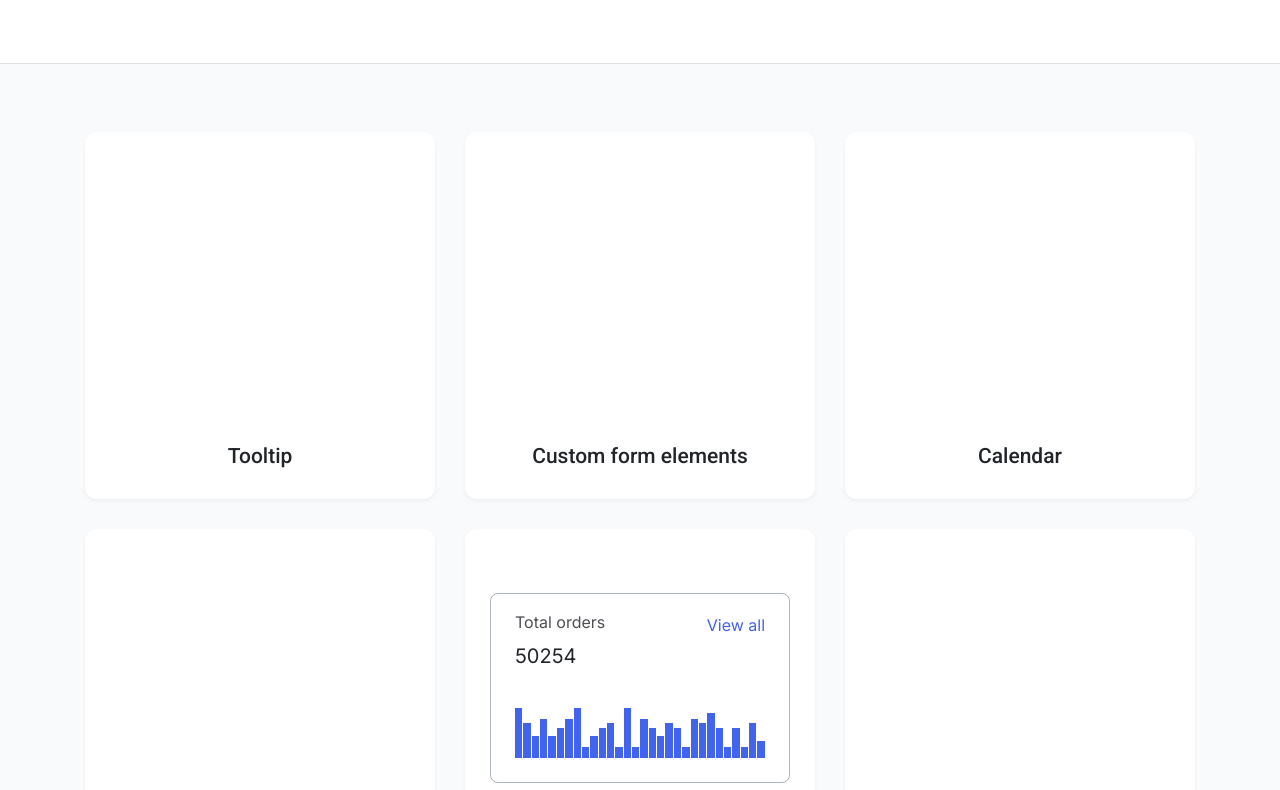
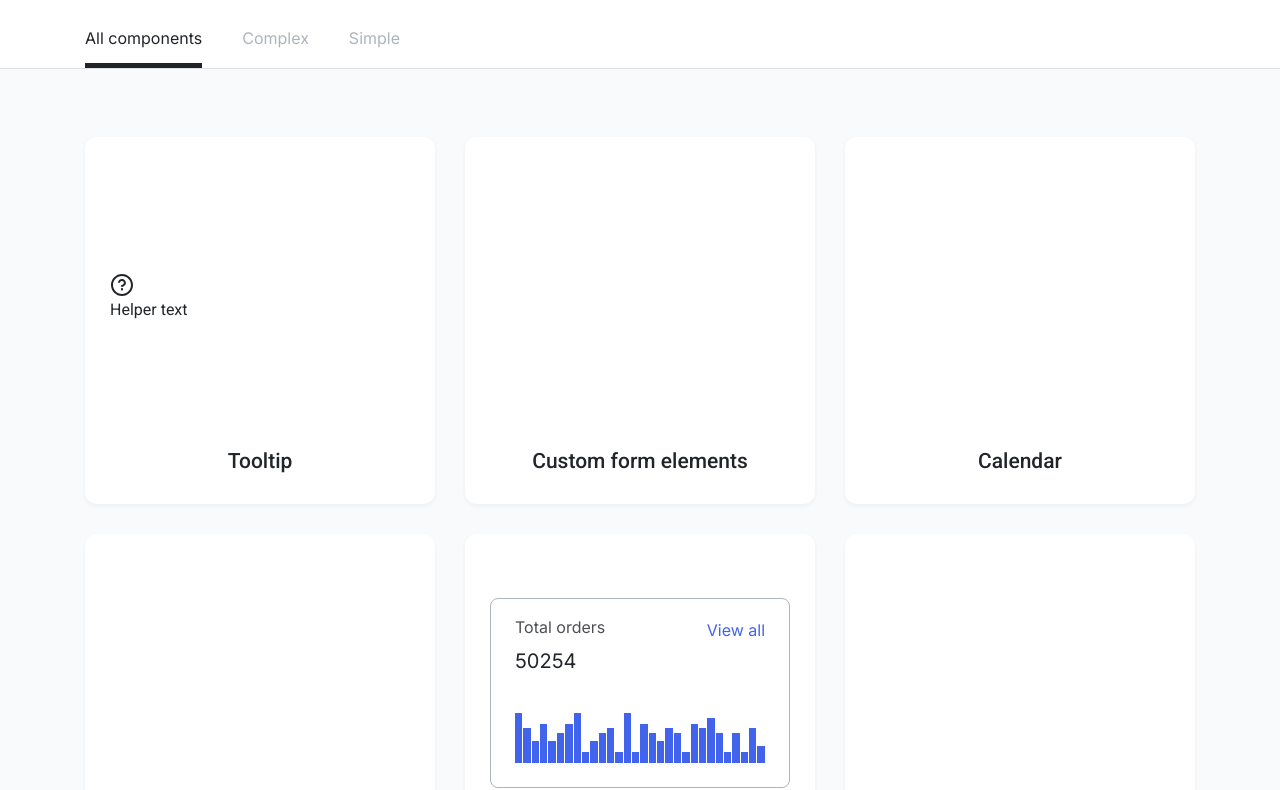
Before and after one commit to js-tasks-ru/htmlcss-20251006_larisa8, a website: page index.html in a window 1280 px wide. Shown: the part 174-964 px from the top of the page. Drawn offline with Linux system fonts and the light colour scheme.

Commit message:
feat: tabs, start work

```diff
--- a/assets/css/main.css
+++ b/assets/css/main.css
@@ -11,6 +11,7 @@
 @import '../../components/component/component.css';
 @import '../../04-lection2/01-histogram/histogram.css';
 @import '../../03-lection1/01-button/button.css';
+@import '../../components/tabs/tabs.css';
 
 :root {
     --white: #ffffff;
--- a/components/header/header.css
+++ b/components/header/header.css
@@ -1,5 +1,5 @@
 .header {
-  padding: 96px 0 69px;
+  padding: 96px 0 32px;
   background-color: var(--white);
   font-family: 'Inter', sans-serif;
 }
@@ -17,7 +17,7 @@
 
 @media screen and (min-width: 768px) {
   .header {
-    padding: 96px 0 77px;
+    padding: 96px 0 40px;
   }
 
   .header__title {
--- a/components/page/page.css
+++ b/components/page/page.css
@@ -9,7 +9,9 @@
   flex: 0 auto;
 }
 
-.page__preview {
+.page__preview,
+.page__content,
+.page__main {
   display: flex;
   flex-direction: column;
   flex: 1;
--- /dev/null
+++ b/components/tabs/tabs.css
@@ -0,0 +1,67 @@
+.tabs {
+  position: relative;
+  display: flex;
+  flex-direction: column;
+  flex: 1;
+}
+
+.tabs__content {
+  display: none;
+}
+
+.tabs__input {
+  position: absolute;
+  left: -100vw;
+}
+
+.tabs__input_all:checked ~ section .tabs__content_all,
+.tabs__input_complex:checked ~ section .tabs__content_complex,
+.tabs__input_simple:checked ~ section .tabs__content_simple {
+  display: block;
+}
+
+.tabs__scroller {
+  font-family: 'Inter', sans-serif;
+  font-style: normal;
+  font-weight: 400;
+  font-size: 16px;
+  line-height: 24px;
+  color: var(--grey-3);
+  background-color: var(--white);
+}
+
+.tabs__menu {
+  display: flex;
+  align-items: flex-start;
+  gap: 24px;
+}
+
+.tabs__label {
+  padding: 0 0 13px 0;
+  cursor: pointer;
+}
+
+.tabs__label:active,
+.tabs__label:focus,
+.tabs__label:hover {
+  color: var(--black);
+}
+
+.tabs__item {
+  display: flex;
+  align-items: center;
+  border-bottom: none;
+}
+
+.tabs__input_all:checked ~ .tabs__scroller .tabs__item_all,
+.tabs__input_simple:checked ~ .tabs__scroller .tabs__item_simple,
+.tabs__input_complex:checked ~ .tabs__scroller .tabs__item_complex {
+  border-bottom: 5px solid var(--black);
+  color: var(--black);
+}
+
+@media screen and (min-width: 768px) {
+  .tabs__menu {
+    gap: 40px;
+  }
+}
--- a/index.html
+++ b/index.html
@@ -6,16 +6,44 @@
         <link rel="stylesheet" href="./assets/css/main.css">
     </head>
     <body class="page">
+        <main role="main" class="page__main">
             <header role="banner" class="page__header header">
                 <div class="container">
                     <h1 role="heading" class="header__title">Reusable component library</h1>
                 </div>
             </header>
-        <main role="main" class="page__preview preview">
+            <section class="page__content">
+                <div class="tabs">
+                    <input class="tabs__input tabs__input_all" type="radio" name="tabs" id="#all-tab" checked>
+                    <input class="tabs__input tabs__input_complex" type="radio" name="tabs" id="#complex-tab">
+                    <input class="tabs__input tabs__input_simple" type="radio" name="tabs" id="#simple-tab">
+
+
+                    <nav class="tabs__scroller">
+                        <div class="container">
+                            <ul class="tabs__menu">
+                                <li class="tabs__item tabs__item_all"><label class="tabs__label" for="#all-tab">All components</label></li>
+                                <li class="tabs__item tabs__item_complex"><label class="tabs__label" for="#complex-tab">Complex</label></li>
+                                <li class="tabs__item tabs__item_simple"><label class="tabs__label" for="#simple-tab">Simple</label></li>
+                            </ul>
+                        </div>
+                    </nav>
+                    <section class="page__preview preview">
+                        <div class="tabs__content tabs__content_all">
+                            <!-- Все компоненты -->
                             <div class="container">
                                 <div class="card-grid">
                                     <div class="card">
-                        <div class="card__body"></div>
+                                        <div class="card__body">
+                                            <div class="tooltip">
+                                                <div class="tooltip__trigger">
+                                                    <svg class="tooltip__icon" viewBox="0 0 24 24" width="24" height="24" fill="none">
+                                                        <use href="../../assets/images/icons.svg#question"></use>
+                                                    </svg>
+                                                </div>
+                                                <div class="tooltip__bubble">Helper text</div>
+                                            </div>
+                                        </div>
                                         <div class="card__footer"><h3 class="card__title">Tooltip</h3></div>
                                     </div>
                                     <div class="card">
@@ -80,6 +108,18 @@
                                     </div>
                                 </div>
                             </div>
+                        </div>
+                        <div class="tabs__content tabs__content_complex">
+                            <!-- Сложные компоненты -->
+                            <div class="container">Сложные компоненты</div>
+                        </div>
+                        <div class="tabs__content tabs__content_simple">
+                            <!-- Простые компоненты -->
+                            <div class="container">Простые компоненты</div>
+                        </div>
+                    </section>
+                </div>
+            </section>
         </main>
         <footer role="contentinfo" class="page__footer footer">
             <div class="container">
```
Lines whose indentation alone changed are shown as unchanged.
